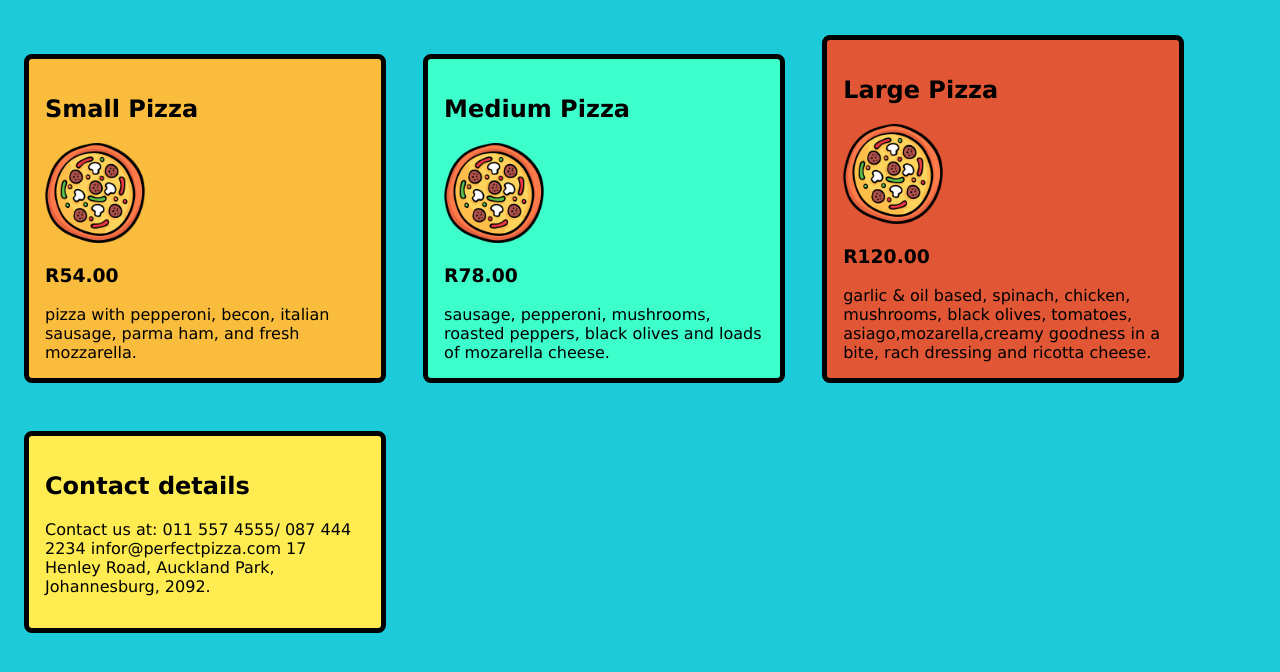
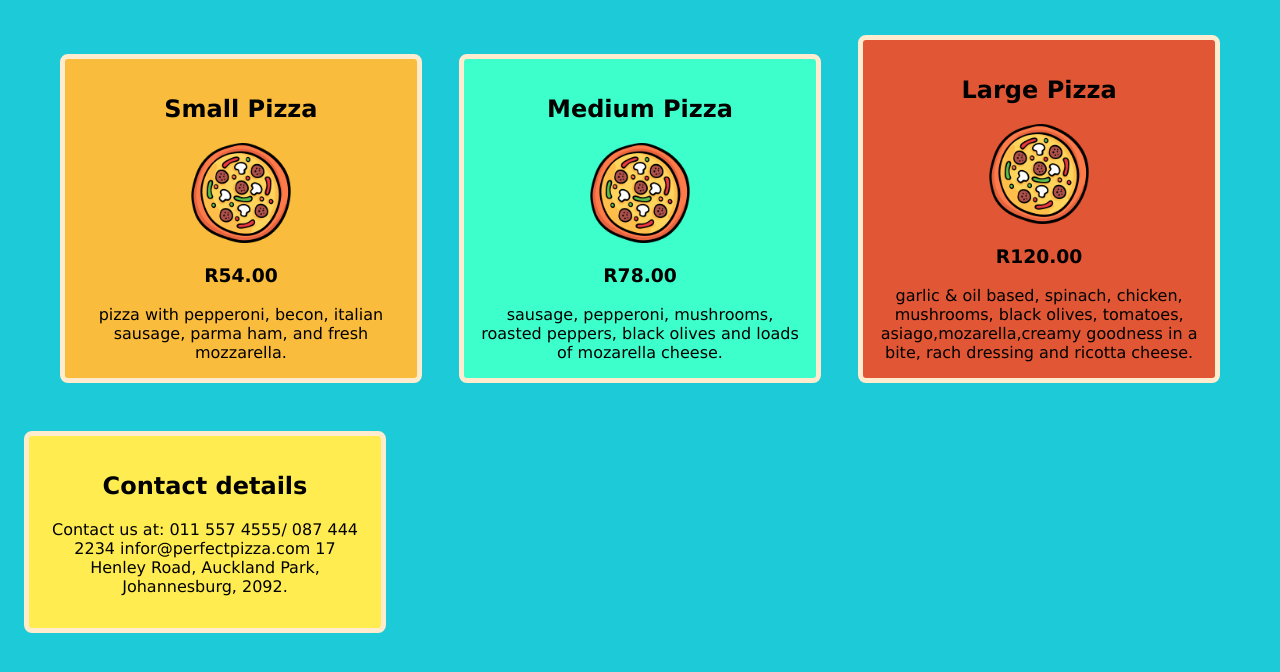
Before and after one commit to Nkosingiphile08/perfect-pizza, a plain HTML site: page index.html in a window 1280 px wide. Shown: the part 62-734 px from the top of the page. Drawn offline with Linux system fonts and the light colour scheme.

Commit message:
center pizza and contact details section

```diff
--- a/index.html
+++ b/index.html
@@ -13,7 +13,7 @@
 <body>
     <h1>Your Perfect Italian Pizza</h1>
 
-    <div class="pizzas">
+    <div class="pizzas" style="text-align: center;">
         <div class="pizza small_pizza">
             <h2>Small Pizza</h2>
             <img src="pizza (2).png" width="100">
@@ -23,7 +23,7 @@
             </div>
         </div>
 
-        <div class="pizza medium_pizza">
+        <div class="pizza medium_pizza" style="text-align: center;">
             <h2>Medium Pizza</h2>
             <img src="pizza (2).png" width="100">
             <h3>R78.00</h3>
@@ -32,7 +32,7 @@
             </div>
         </div>
 
-        <div class="pizza large_pizza">
+        <div class="pizza large_pizza" style="text-align: center;">
             <h2>Large Pizza</h2>
             <img src="pizza (2).png"
                 width="100">
@@ -45,7 +45,7 @@
 
     </div>
 
-    <div class="pizza contact_us">
+    <div class="pizza contact_us" style="text-align: center;">
         <h2>Contact details</h2>
         Contact us at: 011 557 4555/ 087 444 2234
         infor@perfectpizza.com
--- a/style.css
+++ b/style.css
@@ -3,10 +3,8 @@ body {
     font-family: 'Lucida Sans', 'Lucida Sans Regular', 'Lucida Grande', 'Lucida Sans Unicode', Geneva, Verdana, sans-serif;
 }
 
-
-
 .pizza {
-    border: 5px solid black;
+    border: 5px solid blanchedalmond;
     padding: 1em;
     margin: 1em;
     margin-bottom: 2em;
@@ -14,6 +12,8 @@ body {
     width: 20em;
     display: inline-block;
     min-height: 10em;
+    align-items: center;
+    justify-content: center;
 
 }
 
@@ -26,20 +26,28 @@ inline-block {
 .small_pizza {
     background-color: #FABC3C;
     flex: 1;
+    align-items: center;
+    justify-content: center;
 }
 
 .medium_pizza {
     background-color: #3DFFCB;
     flex: 1;
+    align-items: center;
+    justify-content: center;
 }
 
 .large_pizza {
     background-color: #E15634;
     flex: 1;
+    align-items: center;
+    justify-content: center;
 }
 
 .contact_us {
     background-color: #FFEC51;
+    align-items: center;
+    justify-content: center;
 }
 
 .special {
```
